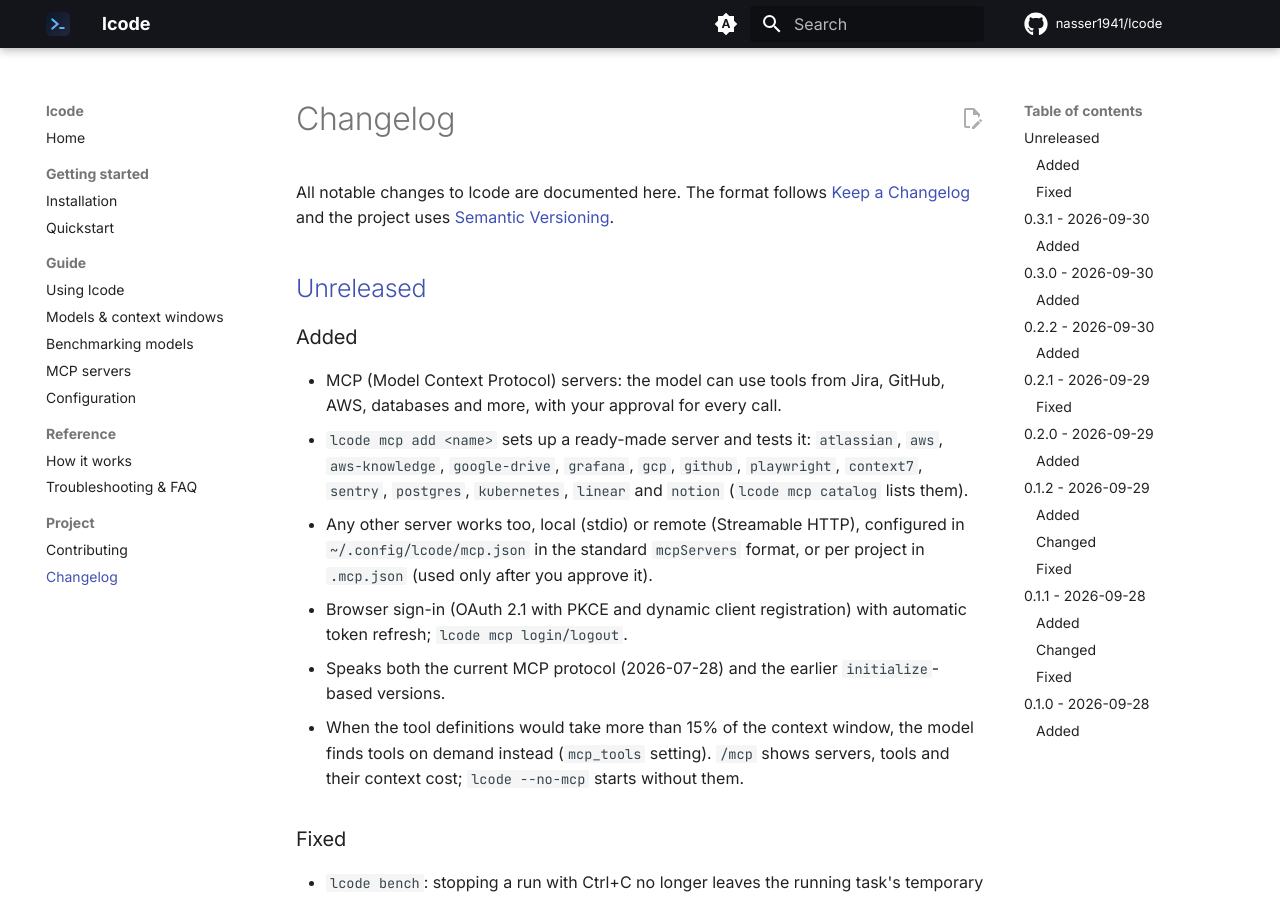
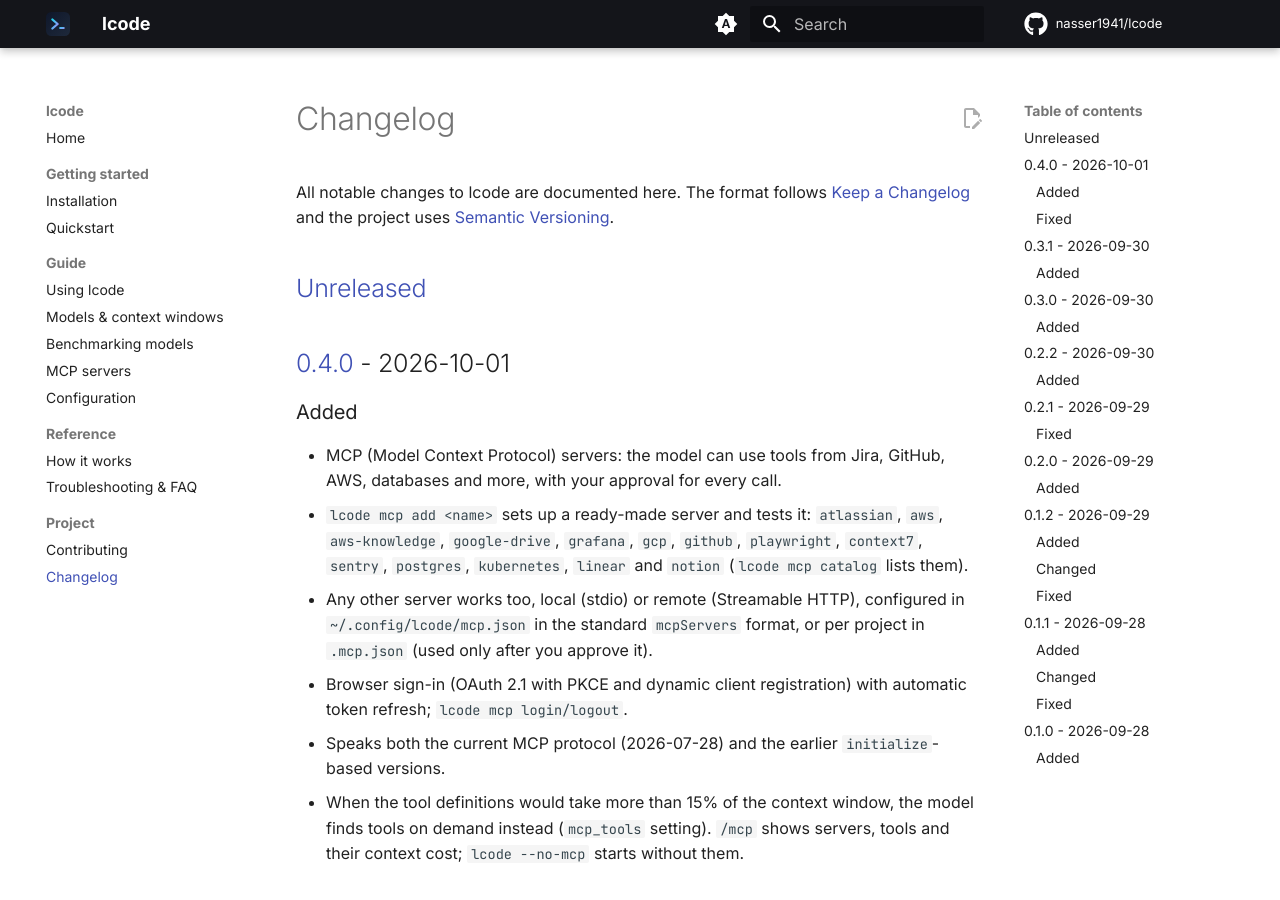
Before and after one commit to nasser1941/lcode, an MkDocs documentation site: the page built from docs/changelog.md, in a window 1280 px wide and 900 px high. Built offline with MkDocs 1.6.1 and Material for MkDocs 9.7.7, drawn with Linux system fonts in a browser that asks for light colours; comment, search, counter and statistics services are not loaded.

Commit message:
Release 0.4.0 (#30)
Co-authored-by: Naser Derakhshan <9349840+nasser1941@users.noreply.github.com>
Co-authored-by: Claude Opus 5.5 <noreply@anthropic.com>

```diff
--- a/CHANGELOG.md
+++ b/CHANGELOG.md
@@ -5,6 +5,8 @@ All notable changes to lcode are documented here. The format follows
 [Semantic Versioning](https://semver.org/).
 
 ## [Unreleased]
+
+## [0.4.0] - 2026-10-01
 
 ### Added
 
@@ -163,7 +165,8 @@ First public release.
 - `AGENTS.md` project instructions and `/init` to generate them.
 - One-line installer for Linux and macOS.
 
-[Unreleased]: https://github.com/nasser1941/lcode/compare/v0.3.1...HEAD
+[Unreleased]: https://github.com/nasser1941/lcode/compare/v0.4.0...HEAD
+[0.4.0]: https://github.com/nasser1941/lcode/compare/v0.3.1...v0.4.0
 [0.3.1]: https://github.com/nasser1941/lcode/compare/v0.3.0...v0.3.1
 [0.3.0]: https://github.com/nasser1941/lcode/compare/v0.2.2...v0.3.0
 [0.2.2]: https://github.com/nasser1941/lcode/compare/v0.2.1...v0.2.2
--- a/src/lcode/__init__.py
+++ b/src/lcode/__init__.py
@@ -1,3 +1,3 @@
 """lcode — a local-first terminal coding agent powered by open-weight models via Ollama."""
 
-__version__ = "0.3.1"
+__version__ = "0.4.0"
```
Also changed, not shown: docs/quickstart.md (+1 -1 lines).
